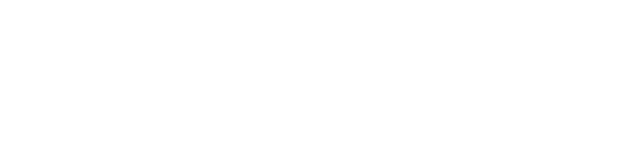
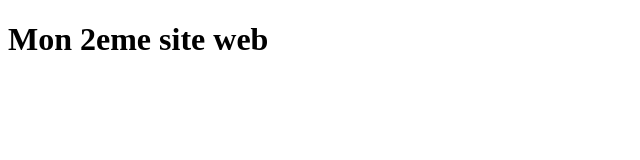
Before and after one commit to SarahPokpok/SarahPokpok.github.io, a plain HTML site: page index.html in a window 1280 px wide. Shown: the whole page, without its empty margins (0-640 px from the left). Drawn offline with Linux system fonts and the light colour scheme.

Commit message:
ma deuxième sauvegarde

```diff
--- a/index.html
+++ b/index.html
@@ -4,6 +4,6 @@
 	<title>Mon 2eme site web</title>
 </head>
 <body>
-
+	<h1>Mon 2eme site web</h1>
 </body>
 </html>
```
